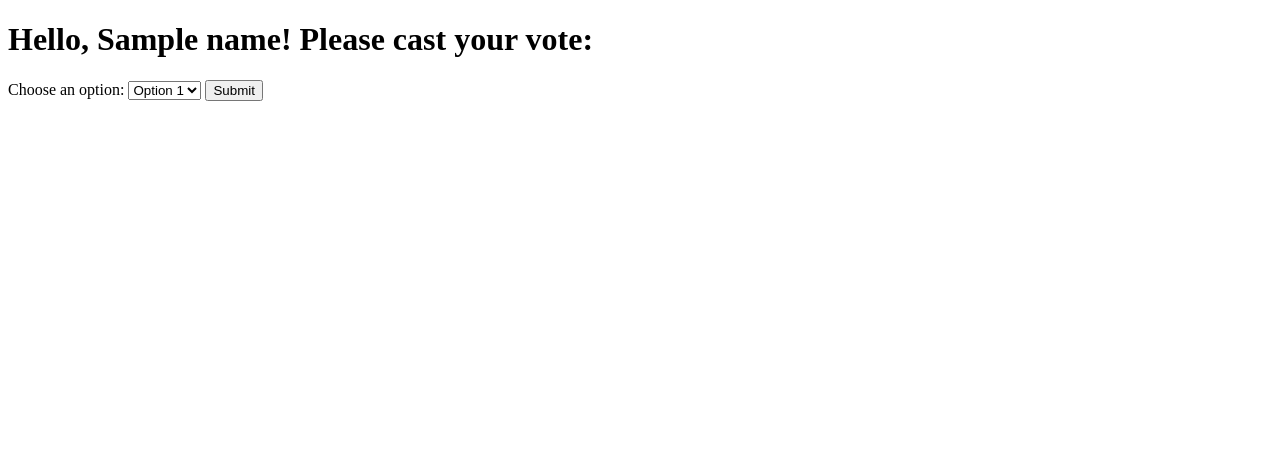
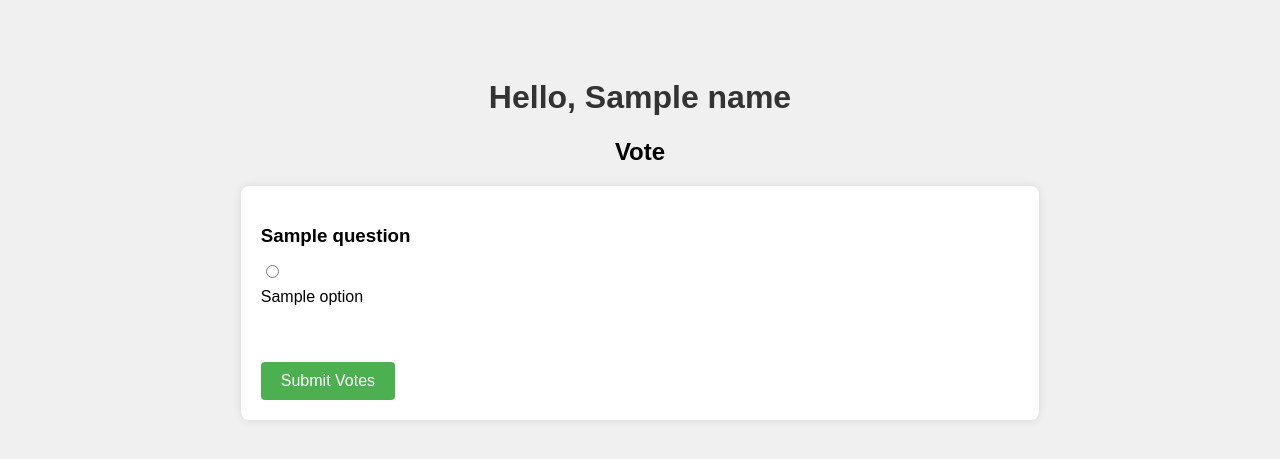
Before and after one commit to glengol/DeVote, a Flask app: template templates/vote.html in a window 1280 px wide. Shown: the top 459 px of the page. Run offline with Flask 3, Linux system fonts and the light colour scheme; the template is opened without the code that fills it: most values are stand-ins (such as "Sample title", 1, 10 or a date in 2020).

Commit message:
new design, colores, style

```diff
--- a/templates/vote.html
+++ b/templates/vote.html
@@ -1,20 +1,65 @@
-<!doctype html>
-<html>
+<!-- vote.html -->
+<!DOCTYPE html>
+<html lang="en">
 <head>
-    <title>Vote</title>
-    <link rel="stylesheet" href="{{ url_for('static', filename='style.css') }}">
+    <meta charset="UTF-8">
+    <meta name="viewport" content="width=device-width, initial-scale=1.0">
+    <title>Voting Page</title>
+    <style>
+        body {
+            background-color: #f0f0f0;
+            font-family: Arial, sans-serif;
+            text-align: center;
+            padding-top: 50px;
+        }
+        h1 {
+            color: #333;
+        }
+        form {
+            background-color: #fff;
+            border-radius: 8px;
+            padding: 20px;
+            display: inline-block;
+            box-shadow: 0 0 10px rgba(0,0,0,0.1);
+            text-align: left;
+            width: 60%;
+            margin: 0 auto; /* Center align the form */
+        }
+        input[type="radio"], label {
+            display: block;
+            margin-bottom: 10px;
+        }
+        button {
+            padding: 10px 20px;
+            margin-top: 10px;
+            background-color: #4CAF50;
+            color: white;
+            border: none;
+            border-radius: 4px;
+            cursor: pointer;
+            font-size: 16px;
+        }
+        button:hover {
+            background-color: #45a049;
+        }
+    </style>
 </head>
 <body>
-    <h1>Hello, {{ name }}! Please cast your vote:</h1>
-    <form action="{{ url_for('submit_vote') }}" method="post">
+    <h1>Hello, {{ name }}</h1>
+    <h2>Vote</h2>
+    <form action="/submit_vote" method="post">
         <input type="hidden" name="name" value="{{ name }}">
-        <label for="choice">Choose an option:</label>
-        <select id="choice" name="choice" required>
-            <option value="Option 1">Option 1</option>
-            <option value="Option 2">Option 2</option>
-            <option value="Option 3">Option 3</option>
-        </select>
-        <button type="submit">Submit</button>
+
+        {% for question, options in questions.items() %}
+        <h3>{{ question }}</h3>
+        {% for option in options %}
+        <input type="radio" id="{{ option }}" name="choice_{{ question }}" value="{{ option }}">
+        <label for="{{ option }}">{{ option }}</label>
+        {% endfor %}
+        <br><br>
+        {% endfor %}
+
+        <button type="submit">Submit Votes</button>
     </form>
 </body>
 </html>
```
